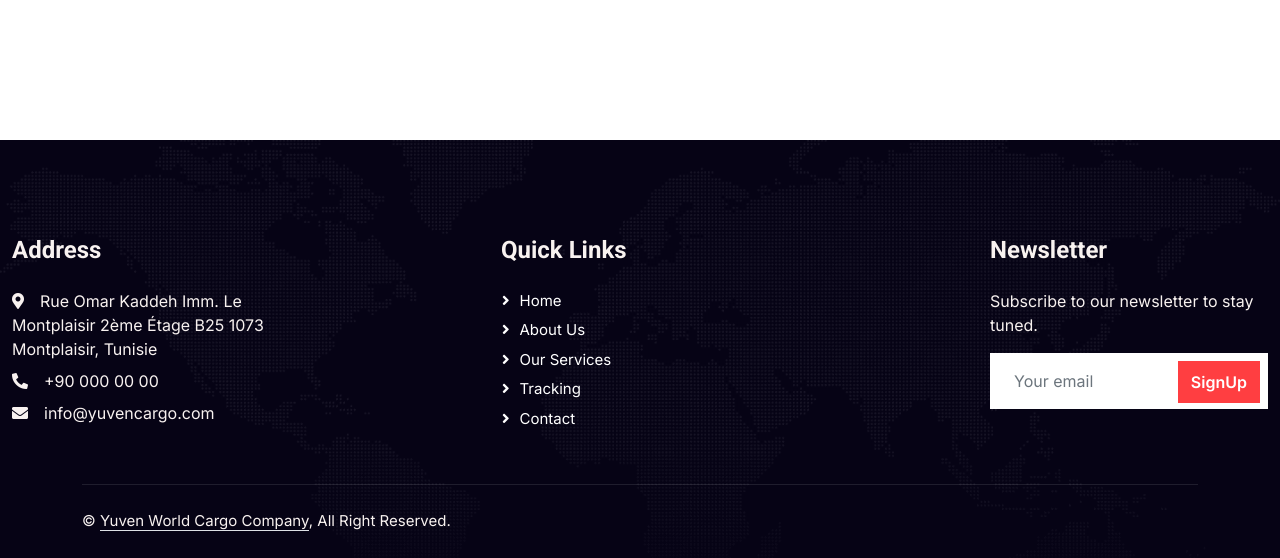
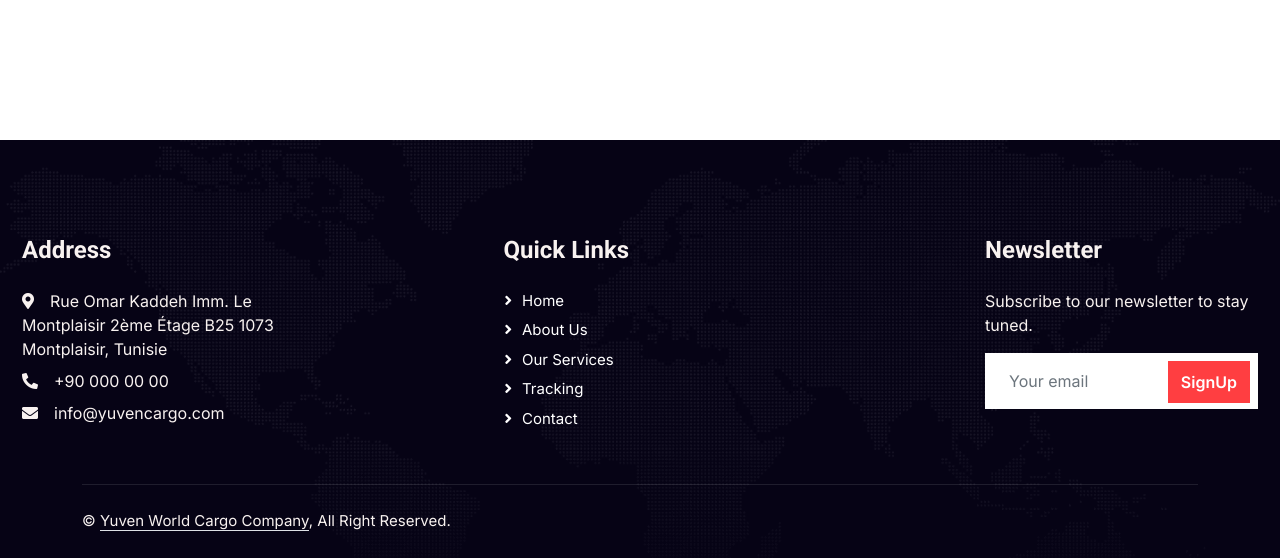
Before and after one commit to ardaozyildirim/yuvencargo, a PHP site: page / in a window 1280 px wide. Shown: the part 2988-3546 px from the top of the page. Run offline with PHP 8.4, Linux system fonts and the light colour scheme; some libraries are stand-ins or nearby versions.

Commit message:
added padding to footer on index.php

```diff
--- a/index.php
+++ b/index.php
@@ -69,7 +69,7 @@
                         <div class="row justify-content-start">
                             <div class="col-10 col-lg-8">
                                 <h5 class="text-white text-uppercase mb-3 animated slideInDown">Transport & Logistics Solution</h5>
-                                <h1 class="display-3 text-white animated slideInDown mb-4">Tailored Global Logistics <span class="text-primary">Solutions</span> with Yuven World Cargo</h1>
+                                <h1 class="display-3 text-white animated slideInDown mb-4">Global Logistics <span class="text-primary">Solutions</span> with Yuven World Cargo</h1>
                                 <p class="fs-5 fw-medium text-white mb-4 pb-2">At Yuven World Cargo, we offer tailored logistics services, leveraging our extensive network and industry expertise to deliver cost-effective and timely transportation solutions across the globe.</p>
                                 <a href="about.php" class="btn btn-primary py-md-3 px-md-5 me-3 animated slideInLeft">Read More</a>
                             </div>
@@ -248,7 +248,7 @@
     .footer {
         width: 100%;
         margin: 0;
-        padding: 0;
+        padding: 0 10px 0 10px;
     }
 </style>
 
```
Lines whose indentation alone changed are shown as unchanged.
